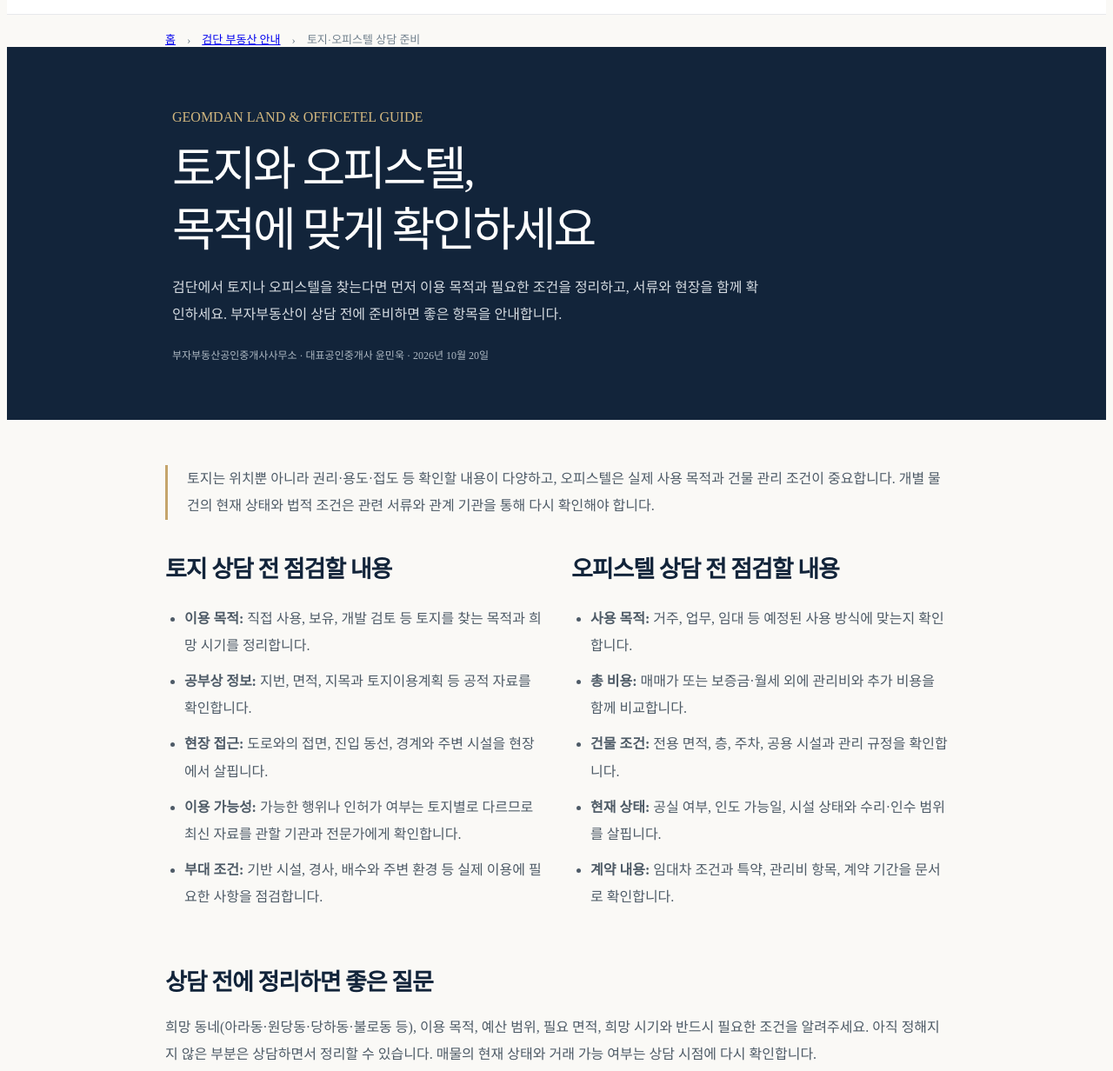
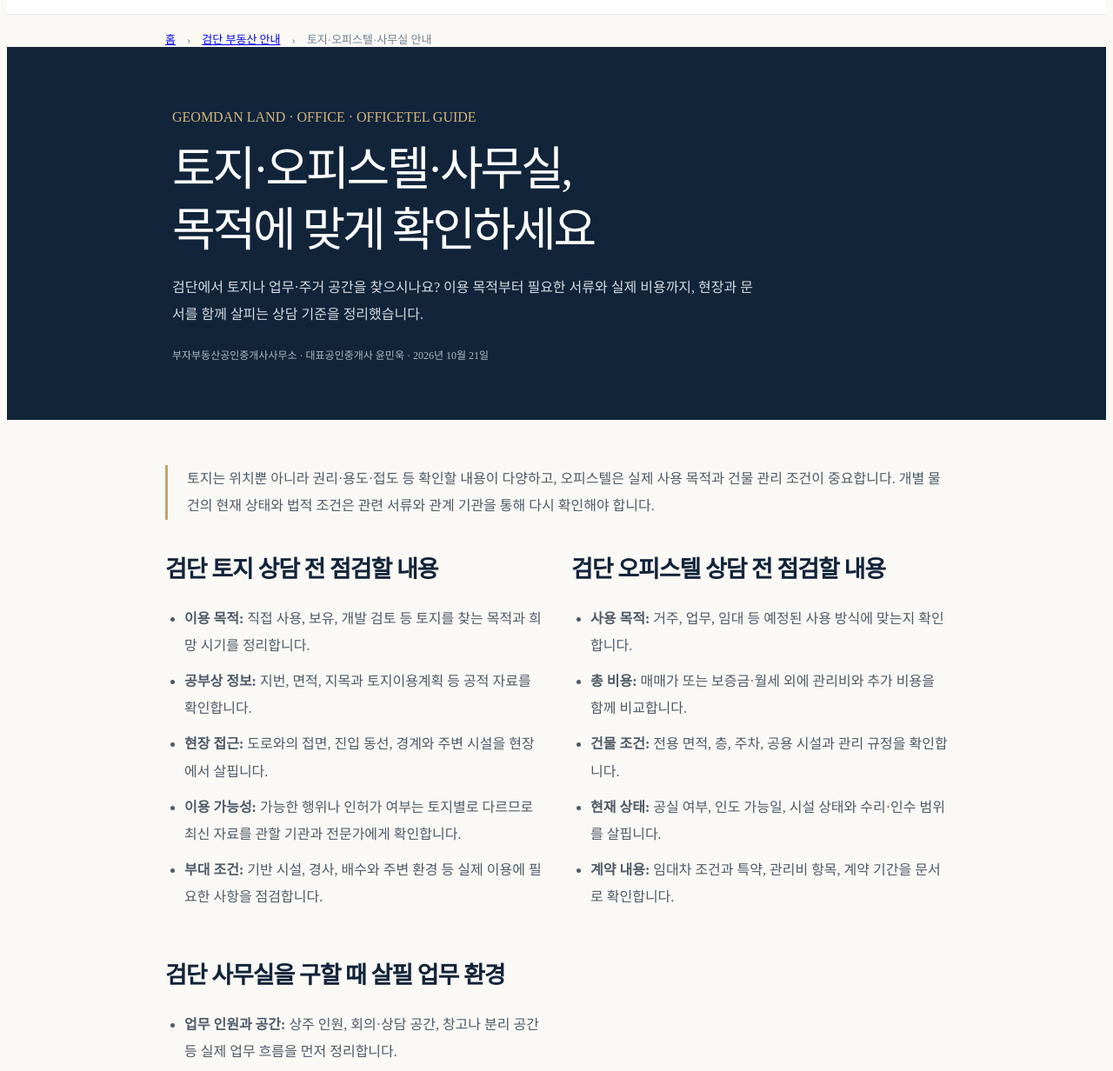
Before and after one commit to airview7318-code/home-, a website: page geomdan-land-officetel-guide.html in a window 1280 px wide. Shown: the part 68-1300 px from the top of the page at 87% size. Drawn offline with Linux system fonts and the light colour scheme.

Commit message:
Organize footer property guides and improve local content

```diff
--- a/geomdan-land-officetel-guide.html
+++ b/geomdan-land-officetel-guide.html
@@ -2,37 +2,39 @@
 <html lang="ko">
 <head>
   <meta charset="UTF-8"><meta name="viewport" content="width=device-width, initial-scale=1">
-  <meta name="description" content="검단신도시 토지와 오피스텔을 알아볼 때 목적별로 확인할 서류, 이용 조건, 비용과 현장 체크 항목을 부자부동산이 안내합니다.">
+  <meta name="description" content="검단신도시 토지·오피스텔·사무실을 알아볼 때 용도, 권리와 서류, 관리비, 업무 환경, 계약 전 확인 사항을 부자부동산이 정리했습니다.">
   <link rel="canonical" href="https://buja-real-estate.vercel.app/geomdan-land-officetel-guide.html">
-  <meta property="og:title" content="검단 토지·오피스텔 상담 준비 안내 | 부자부동산">
-  <meta property="og:description" content="토지와 오피스텔 상담 전 목적과 서류, 실제 이용 조건을 확인하는 순서를 안내합니다.">
+  <meta property="og:title" content="검단 토지·오피스텔·사무실 상담 안내 | 부자부동산">
+  <meta property="og:description" content="검단에서 토지, 오피스텔, 사무실을 찾을 때 목적과 서류, 실제 이용 조건을 확인하는 순서를 안내합니다.">
   <meta property="og:type" content="article"><meta property="og:locale" content="ko_KR">
-  <title>검단 토지·오피스텔 상담 준비 안내 | 부자부동산</title>
+  <title>검단 토지·오피스텔·사무실 상담 안내 | 부자부동산</title>
   <link rel="icon" type="image/svg+xml" href="buja-logo.svg"><link rel="stylesheet" href="geo-content.css">
   <script type="application/ld+json">
-  {"@context":"https://schema.org","@graph":[{"@type":"RealEstateAgent","@id":"https://buja-real-estate.vercel.app/#office","name":"부자부동산공인중개사사무소","url":"https://buja-real-estate.vercel.app/","telephone":"+82-32-566-8949","address":{"@type":"PostalAddress","streetAddress":"원당동 1043-14 메가타워 101호","addressLocality":"검단구","addressRegion":"인천광역시","addressCountry":"KR"}},{"@type":"Article","headline":"검단 토지·오피스텔 상담 전에 준비할 것","inLanguage":"ko-KR","datePublished":"2026-10-20","dateModified":"2026-10-20","author":{"@type":"Person","name":"윤민욱"},"publisher":{"@id":"https://buja-real-estate.vercel.app/#office"},"mainEntityOfPage":"https://buja-real-estate.vercel.app/geomdan-land-officetel-guide.html"}]}
+  {"@context":"https://schema.org","@graph":[{"@type":"RealEstateAgent","@id":"https://buja-real-estate.vercel.app/#office","name":"부자부동산공인중개사사무소","url":"https://buja-real-estate.vercel.app/","telephone":"+82-32-566-8949","address":{"@type":"PostalAddress","streetAddress":"원당동 1043-14 메가타워 101호","addressLocality":"검단구","addressRegion":"인천광역시","addressCountry":"KR"}},{"@type":"Article","headline":"검단 토지·오피스텔·사무실 상담 전에 확인할 기준","inLanguage":"ko-KR","datePublished":"2026-10-20","dateModified":"2026-10-21","author":{"@type":"Person","name":"윤민욱"},"publisher":{"@id":"https://buja-real-estate.vercel.app/#office"},"mainEntityOfPage":"https://buja-real-estate.vercel.app/geomdan-land-officetel-guide.html"}]}
   </script>
 </head>
 <body class="guide-page">
   <header class="guide-top"><a class="guide-brand" href="index.html"><img src="buja-logo.svg" alt=""><span>검단신도시 부자부동산</span></a><a href="index.html#contact">전화·카톡 상담 ↗</a></header>
-  <div class="guide-breadcrumb"><a href="index.html">홈</a>　›　<a href="index.html#guide">검단 부동산 안내</a>　›　토지·오피스텔 상담 준비</div>
-  <header class="guide-hero"><span class="eyebrow">GEOMDAN LAND & OFFICETEL GUIDE</span><h1>토지와 오피스텔,<br>목적에 맞게 확인하세요</h1><p>검단에서 토지나 오피스텔을 찾는다면 먼저 이용 목적과 필요한 조건을 정리하고, 서류와 현장을 함께 확인하세요. 부자부동산이 상담 전에 준비하면 좋은 항목을 안내합니다.</p><div class="guide-meta">부자부동산공인중개사사무소 · 대표공인중개사 윤민욱 · 2026년 10월 20일</div></header>
+  <div class="guide-breadcrumb"><a href="index.html">홈</a>　›　<a href="index.html#guide">검단 부동산 안내</a>　›　토지·오피스텔·사무실 안내</div>
+  <header class="guide-hero"><span class="eyebrow">GEOMDAN LAND · OFFICE · OFFICETEL GUIDE</span><h1>토지·오피스텔·사무실,<br>목적에 맞게 확인하세요</h1><p>검단에서 토지나 업무·주거 공간을 찾으시나요? 이용 목적부터 필요한 서류와 실제 비용까지, 현장과 문서를 함께 살피는 상담 기준을 정리했습니다.</p><div class="guide-meta">부자부동산공인중개사사무소 · 대표공인중개사 윤민욱 · 2026년 10월 21일</div></header>
   <main class="guide-content">
     <p class="guide-lead">토지는 위치뿐 아니라 권리·용도·접도 등 확인할 내용이 다양하고, 오피스텔은 실제 사용 목적과 건물 관리 조건이 중요합니다. 개별 물건의 현재 상태와 법적 조건은 관련 서류와 관계 기관을 통해 다시 확인해야 합니다.</p>
     <div class="guide-property-layout">
-      <section><h2>토지 상담 전 점검할 내용</h2><ul><li><b>이용 목적:</b> 직접 사용, 보유, 개발 검토 등 토지를 찾는 목적과 희망 시기를 정리합니다.</li><li><b>공부상 정보:</b> 지번, 면적, 지목과 토지이용계획 등 공적 자료를 확인합니다.</li><li><b>현장 접근:</b> 도로와의 접면, 진입 동선, 경계와 주변 시설을 현장에서 살핍니다.</li><li><b>이용 가능성:</b> 가능한 행위나 인허가 여부는 토지별로 다르므로 최신 자료를 관할 기관과 전문가에게 확인합니다.</li><li><b>부대 조건:</b> 기반 시설, 경사, 배수와 주변 환경 등 실제 이용에 필요한 사항을 점검합니다.</li></ul></section>
-      <section><h2>오피스텔 상담 전 점검할 내용</h2><ul><li><b>사용 목적:</b> 거주, 업무, 임대 등 예정된 사용 방식에 맞는지 확인합니다.</li><li><b>총 비용:</b> 매매가 또는 보증금·월세 외에 관리비와 추가 비용을 함께 비교합니다.</li><li><b>건물 조건:</b> 전용 면적, 층, 주차, 공용 시설과 관리 규정을 확인합니다.</li><li><b>현재 상태:</b> 공실 여부, 인도 가능일, 시설 상태와 수리·인수 범위를 살핍니다.</li><li><b>계약 내용:</b> 임대차 조건과 특약, 관리비 항목, 계약 기간을 문서로 확인합니다.</li></ul></section>
+      <section id="land-guide"><h2>검단 토지 상담 전 점검할 내용</h2><ul><li><b>이용 목적:</b> 직접 사용, 보유, 개발 검토 등 토지를 찾는 목적과 희망 시기를 정리합니다.</li><li><b>공부상 정보:</b> 지번, 면적, 지목과 토지이용계획 등 공적 자료를 확인합니다.</li><li><b>현장 접근:</b> 도로와의 접면, 진입 동선, 경계와 주변 시설을 현장에서 살핍니다.</li><li><b>이용 가능성:</b> 가능한 행위나 인허가 여부는 토지별로 다르므로 최신 자료를 관할 기관과 전문가에게 확인합니다.</li><li><b>부대 조건:</b> 기반 시설, 경사, 배수와 주변 환경 등 실제 이용에 필요한 사항을 점검합니다.</li></ul></section>
+      <section id="officetel-guide"><h2>검단 오피스텔 상담 전 점검할 내용</h2><ul><li><b>사용 목적:</b> 거주, 업무, 임대 등 예정된 사용 방식에 맞는지 확인합니다.</li><li><b>총 비용:</b> 매매가 또는 보증금·월세 외에 관리비와 추가 비용을 함께 비교합니다.</li><li><b>건물 조건:</b> 전용 면적, 층, 주차, 공용 시설과 관리 규정을 확인합니다.</li><li><b>현재 상태:</b> 공실 여부, 인도 가능일, 시설 상태와 수리·인수 범위를 살핍니다.</li><li><b>계약 내용:</b> 임대차 조건과 특약, 관리비 항목, 계약 기간을 문서로 확인합니다.</li></ul></section>
+      <section id="office-guide"><h2>검단 사무실을 구할 때 살필 업무 환경</h2><ul><li><b>업무 인원과 공간:</b> 상주 인원, 회의·상담 공간, 창고나 분리 공간 등 실제 업무 흐름을 먼저 정리합니다.</li><li><b>건물 이용 조건:</b> 건축물 용도, 사업자등록 가능 여부와 업종 제한은 건물 관리 주체 및 관계 기관에 확인합니다.</li><li><b>접근성:</b> 직원과 방문 고객의 대중교통·차량 접근, 주차 방식과 출입 동선을 직접 살핍니다.</li><li><b>월 고정비:</b> 임대료, 관리비, 주차료와 별도 부과 항목을 포함한 월 부담액을 비교합니다.</li><li><b>시설과 일정:</b> 인터넷·전력·냉난방, 인테리어 인수 범위, 입주 가능일과 원상회복 조건을 확인합니다.</li></ul></section>
     </div>
     <h2>상담 전에 정리하면 좋은 질문</h2>
-    <p>희망 동네(아라동·원당동·당하동·불로동 등), 이용 목적, 예산 범위, 필요 면적, 희망 시기와 반드시 필요한 조건을 알려주세요. 아직 정해지지 않은 부분은 상담하면서 정리할 수 있습니다. 매물의 현재 상태와 거래 가능 여부는 상담 시점에 다시 확인합니다.</p>
+    <p>희망 동네(아라동·원당동·당하동·불로동 등), 이용 목적, 예산 범위, 필요 면적, 희망 시기와 반드시 필요한 조건을 알려주세요. 토지는 지번을, 오피스텔·사무실은 원하는 사용 방식과 주차·관리비 조건을 함께 알려주시면 비교 기준을 정리하기 좋습니다. 아직 정해지지 않은 부분은 상담하면서 정리할 수 있으며, 매물의 현재 상태와 거래 가능 여부는 상담 시점에 다시 확인합니다.</p>
     <aside class="guide-notice">이 안내는 상담 준비를 위한 일반 정보이며, 개별 토지의 개발 가능성이나 부동산의 수익·가치를 보장하지 않습니다. 세금·인허가·법률 판단은 최신 공적 자료와 관할 기관, 관련 전문가를 통해 별도로 확인하세요.</aside>
     <h2>자주 묻는 질문</h2>
     <div class="guide-faq">
       <details><summary>토지를 보러 가기 전에 무엇을 확인해야 하나요?</summary><p>지번과 공부상 면적, 토지이용계획, 도로 접근과 경계 등 확인할 자료를 준비하고, 실제 이용 목적에 맞는 최신 조건은 관계 기관에 확인하세요.</p></details>
       <details><summary>오피스텔의 관리비는 어디서 확인하나요?</summary><p>관리사무소나 임대인에게 관리비 항목과 최근 부과 내역, 별도 비용 여부를 확인하고 계약 조건과 비교하세요.</p></details>
+      <details><summary>검단에서 사무실을 구할 때 사업자등록 가능 여부도 확인할 수 있나요?</summary><p>매물의 건축물 용도와 관리 규정, 예정 업종별 기준을 확인해야 합니다. 최종 등록 가능 여부는 관할 기관과 관계 자료로 별도 확인하세요.</p></details>
       <details><summary>검단 여러 동네의 매물을 함께 비교할 수 있나요?</summary><p>네. 아라동·원당동·당하동·불로동 등 희망 범위를 알려주시면 공개 매물과 상담 가능한 조건을 확인해 안내합니다.</p></details>
     </div>
-    <div class="guide-cta"><div><b>검단 토지·오피스텔 상담</b><p>목적과 조건에 맞춰 확인할 내용을 함께 정리해 드립니다.</p></div><a href="tel:0325668949">032-566-8949 전화하기</a></div>
+    <div class="guide-cta"><div><b>검단 토지·오피스텔·사무실 상담</b><p>목적과 조건에 맞춰 확인할 내용을 함께 정리해 드립니다.</p></div><a href="tel:0325668949">032-566-8949 전화하기</a></div>
   </main>
   <footer class="guide-footer"><b>부자부동산공인중개사사무소</b> · 대표공인중개사 윤민욱<br>인천광역시 검단구 원당동 1043-14 메가타워 101호 · 등록번호 제28260-2024-00008호<br><a href="index.html">홈페이지</a> · <a href="https://naver.me/F0z9zmWA" target="_blank" rel="noopener noreferrer">네이버 지도</a> · <a href="https://open.kakao.com/o/saJVu9Si" target="_blank" rel="noopener noreferrer">카카오톡 상담</a> · <a href="privacy.html">개인정보 처리방침</a></footer>
 </body>
```
